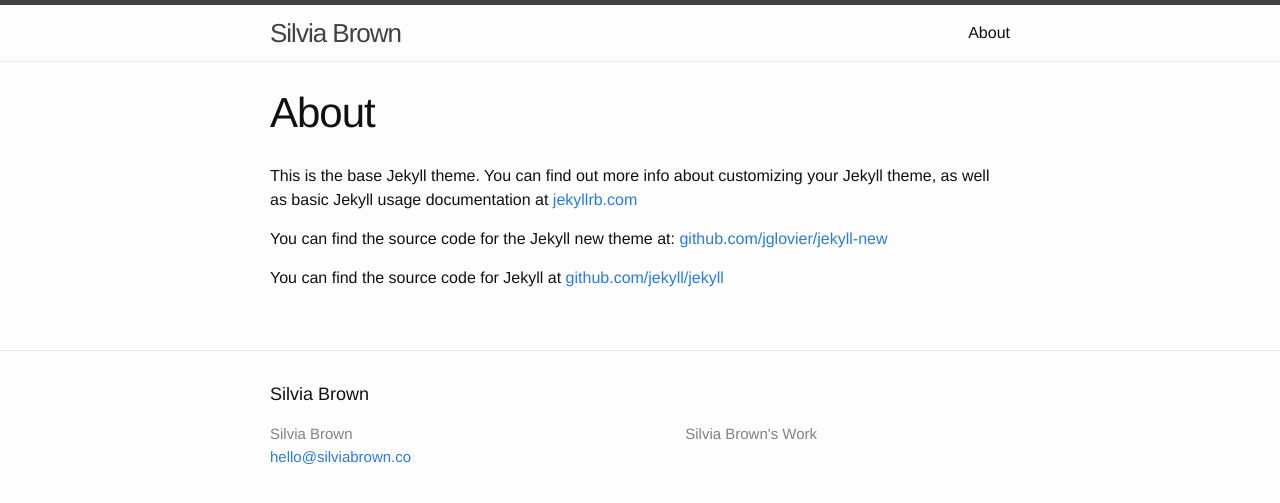
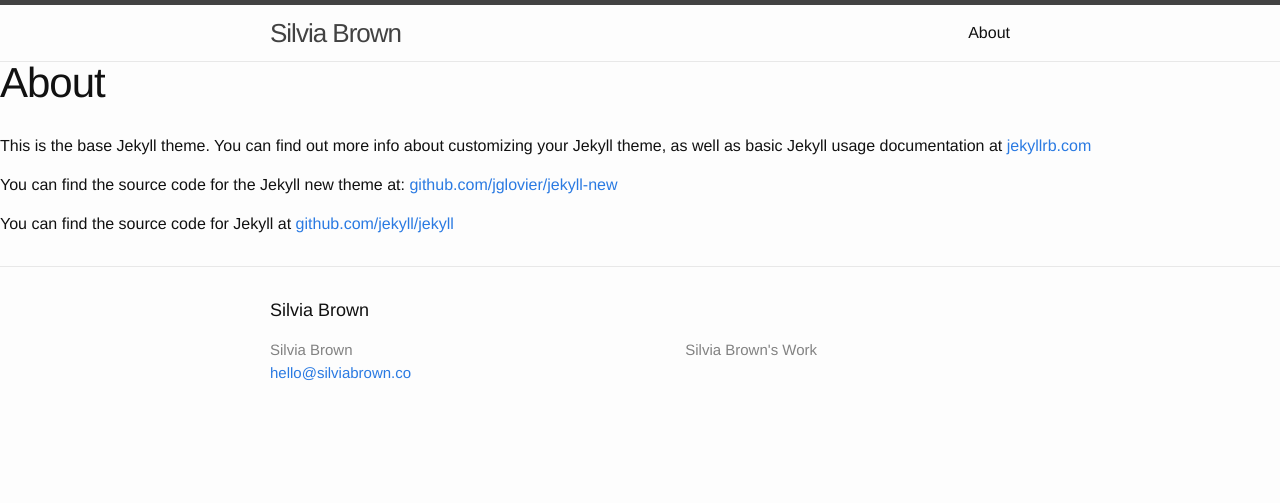
Before and after one commit to silscript/silvia-brown-jekyll, a Jekyll site: the page built from about.md, in a window 1280 px wide. Shown: the top 503 px of the page. Built offline with Jekyll 4.4.1, drawn with Linux system fonts in a browser that asks for light colours.

Commit message:
Removed unnecessary spacing and divs.

```diff
--- a/_layouts/default.html
+++ b/_layouts/default.html
@@ -1,20 +1,11 @@
 <!DOCTYPE html>
 <html>
-
   {% include head.html %}
-
   <body>
-
     {% include header.html %}
-
-    <div class="page-content">
-      <div class="wrapper">
-        {{ content }}
-      </div>
+    <div>
+      {{ content }}
     </div>
-
     {% include footer.html %}
-
   </body>
-
 </html>
```
